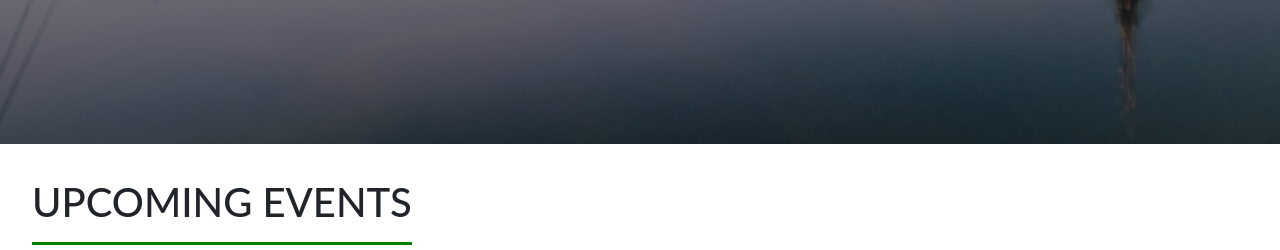
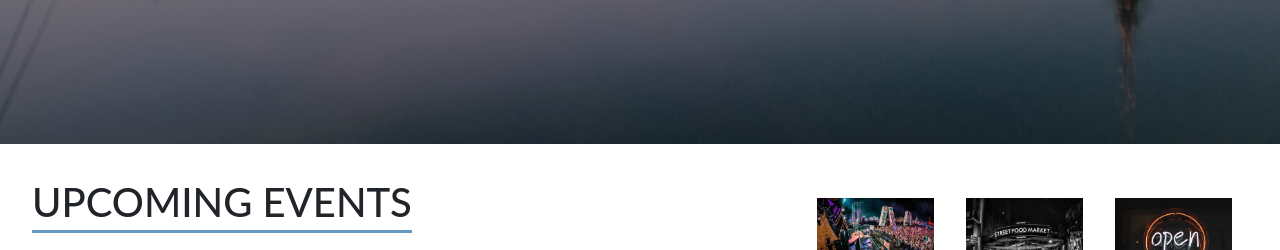
Before and after one commit to AshleyField/Visit-Auckland, a website: page index.html in a window 1280 px wide. Shown: the part 656-906 px from the top of the page. Drawn offline with nearby package versions, Linux system fonts and the light colour scheme.

Commit message:
finished upcoming events edit

```diff
--- a/scss/modules/_upcomingEvents.scss
+++ b/scss/modules/_upcomingEvents.scss
@@ -3,7 +3,7 @@
 
 .upcoming-events{
 	// border: 1px red solid;
-	height:100vh;
+	min-height: 100vh;
 	// margin: auto;
 	display:block;
 	width:95%;
@@ -18,13 +18,12 @@
 		// border: 1px red solid;
 		font-family: $secondaryFont;
 		font-size: 1.5em;
-		width: 100%;
 
 		h1{
-			border-bottom: 3px green solid;
+			border-bottom: 3px $lightBlue solid;
 			display: inline-block;
 			line-height:1em;
-			padding-bottom:0.5em;
+			padding-bottom:0.2em;
 		}
 
 	}
@@ -112,8 +111,6 @@
 @media only screen and (min-width : 40em) {
 
 	.upcoming-events{
-		height: 100vh;
-
 		display: flex;
 		flex-wrap: wrap;
 
@@ -136,10 +133,6 @@
 
 
 	.upcoming-events{
-		height: 100vh;
-
-		display: flex;
-		flex-wrap: wrap;
 
 
 		.events{
@@ -162,11 +155,6 @@
 	}
 
 	.upcoming-events{
-		height: 100vh;
-
-		display: flex;
-		flex-wrap: wrap;
-
 
 		.events{
 
```
Also changed, not shown: css/style.css.
